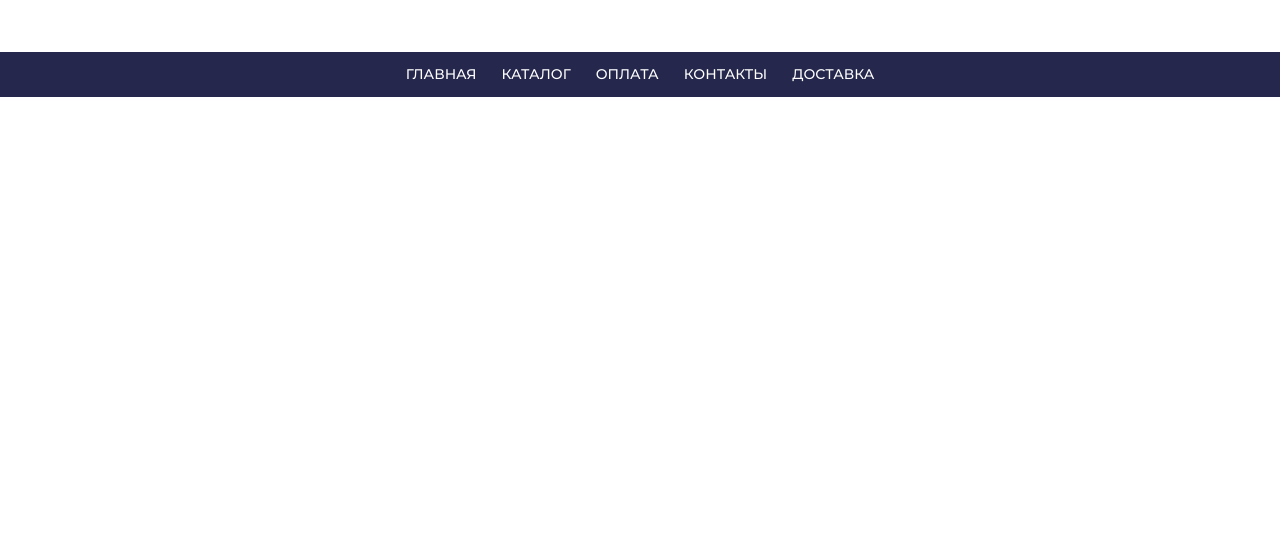
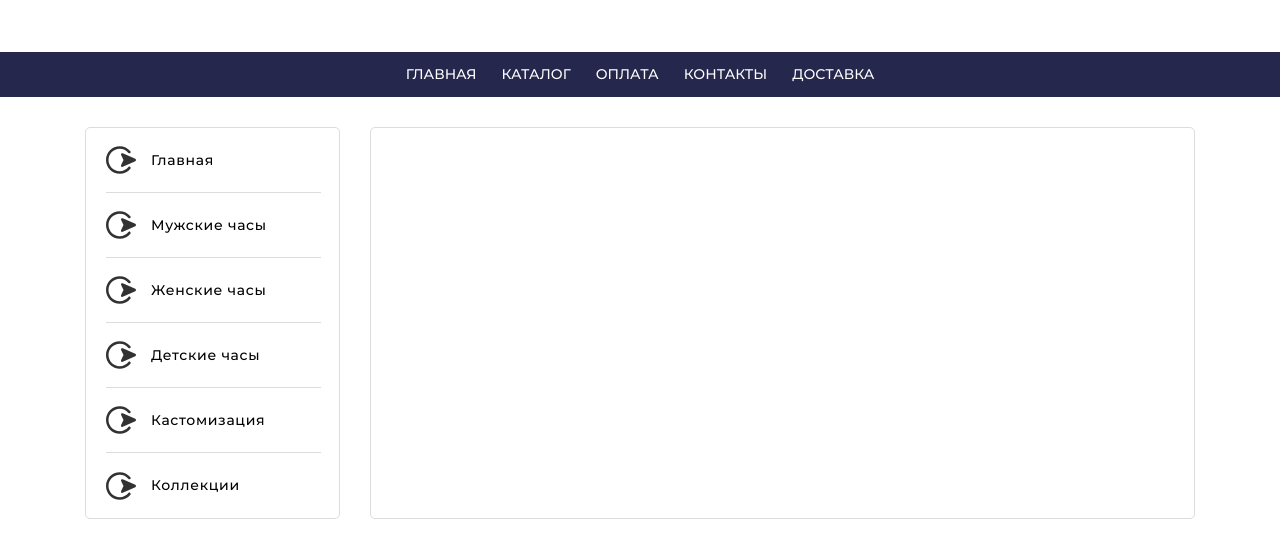
Before and after one commit to Renik07/swatch, a website: page #src/index.html in a window 1280 px wide. Shown: the part 143-700 px from the top of the page. Drawn offline with nearby package versions, Linux system fonts and the light colour scheme; files that its build step writes are made by us from their sources; files whose address does not match are found by name; a web font is replaced by a local one.

Commit message:
add aside block

```diff
--- a/#src/index.html
+++ b/#src/index.html
@@ -5,15 +5,43 @@
 	<meta http-equiv="X-UA-Compatible" content="IE=edge">
 	<meta name="viewport" content="width=device-width, initial-scale=1.0">
 	<link rel="stylesheet" href="css/style.min.css">
-	<title>Swatch Россия - Home</title>
+	<title>Swatch® Россия - Home</title>
 </head>
 <body>
 	@@include('_header.html', {})
 	@@include('_nav.html', {})
 	<div class="wrapper">
+		<main class="page">
+			<div class="page-container container">
+				<aside class="page__side">
+					<nav class="page__menu menu-page">
+						<ul class="menu-page__list">
+							<li class="menu-page__item">
+								<a href="#" class="menu-page__link">Главная</a>
+							</li>
+							<li class="menu-page__item">
+								<a href="#" class="menu-page__link">Мужские часы</a>
+							</li>
+							<li class="menu-page__item">
+								<a href="#" class="menu-page__link">Женские часы</a>
+							</li>
+							<li class="menu-page__item">
+								<a href="#" class="menu-page__link">Детские часы</a>
+							</li>
+							<li class="menu-page__item">
+								<a href="#" class="menu-page__link">Кастомизация</a>
+							</li>
+							<li class="menu-page__item">
+								<a href="#" class="menu-page__link">Коллекции</a>
+							</li>
+						</ul>
+					</nav>
+				</aside>
 
-		<main class="main">
+				<div class="page__slide">
 
+				</div>
+			</div>
 		</main>
 		<!-- footer -->
 	</div>
--- a/#src/scss/style.scss
+++ b/#src/scss/style.scss
@@ -62,7 +62,7 @@ h1,h2,h3,h4,h5,h6{font-size:inherit;font-weight: 400;}
 	min-height: 100%;
 }
 
-main {
+.page {
 	flex: 1 0 auto;
 }
 
@@ -72,3 +72,63 @@ footer {
 
 @import "header";
 @import "nav";
+
+/* page */
+
+.page-container {
+	display: flex;
+	margin-top: 30px;
+}
+
+.page {
+	&__side {
+		flex: 0 0 255px;
+		border: 1px solid #DCDCDC;
+		border-radius: 5px;
+	}
+	&__menu {
+
+	}
+
+	&__slide {
+		flex: 1 1 auto;
+		border-radius: 5px;
+		margin: 0px 0px 0px 30px;
+		border: 1px solid #DCDCDC;
+	}
+}
+
+.menu-page {
+	&__list {
+		padding-left: 20px;
+	}
+
+	&__item {
+		width: 215px;
+		height: 65px;
+		padding-left: 45px;
+		border-bottom: 1px solid #DCDCDC;
+		background: url('../img/icons/aside-icon.svg') left no-repeat;
+		&:last-child {
+			border: none;
+		}
+		&:hover {
+			background-size: 16%;
+		}
+	}
+
+	&__link {
+		display: flex;
+		align-items: center;
+		justify-content: left;
+		font-weight: 500;
+		height: 65px;
+		line-height: 17px;
+		align-items: center;
+		letter-spacing: 0.05em;
+		color: #000000;
+		&:hover {
+			color: #FF5050;
+		}
+	}
+}
```
Also changed, not shown: swatch/index.html (+30 -2 lines), #src/img/icons/aside-icon.svg (added), swatch/css/style.css, swatch/css/style.min.css, swatch/img/icons/aside-icon.svg (added).
